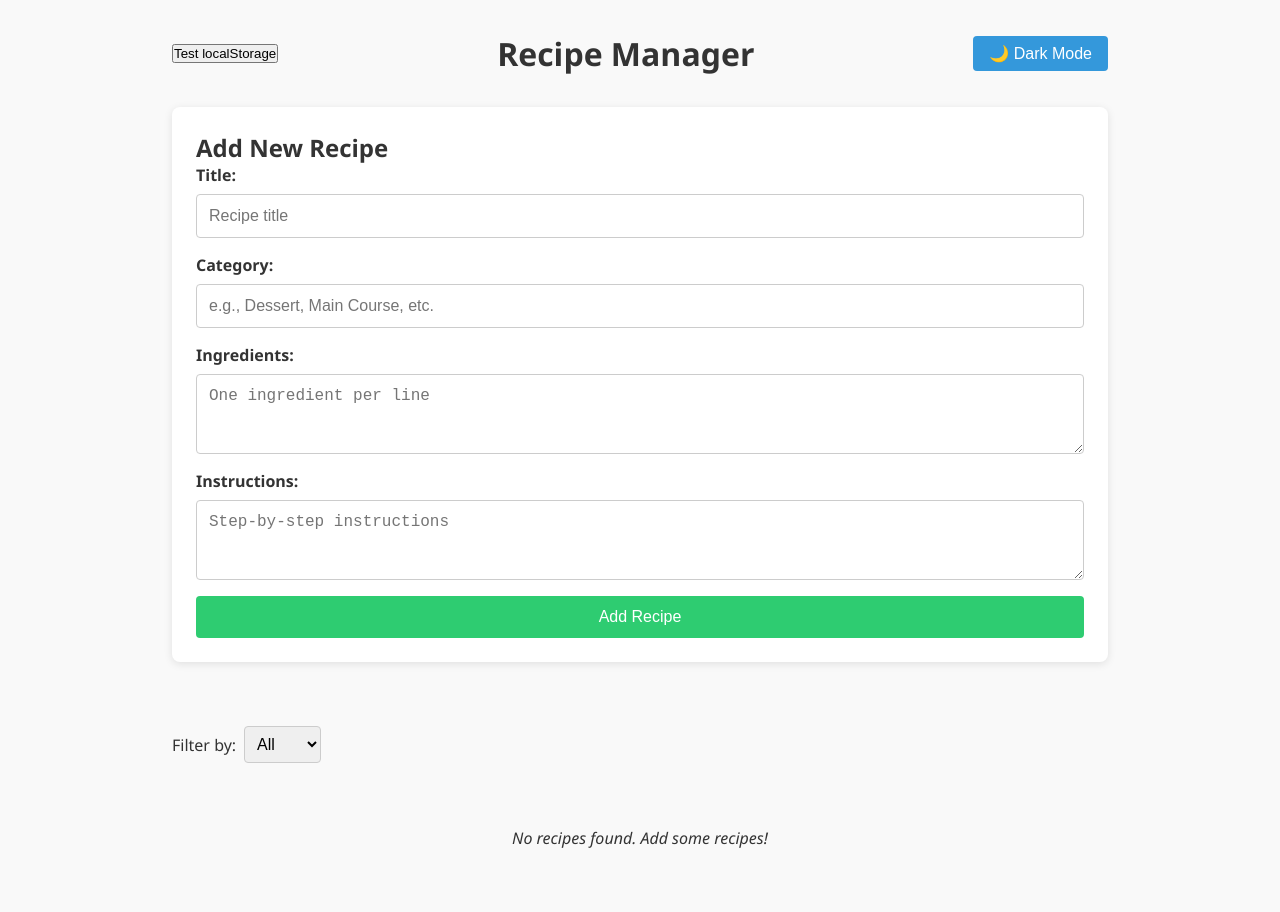
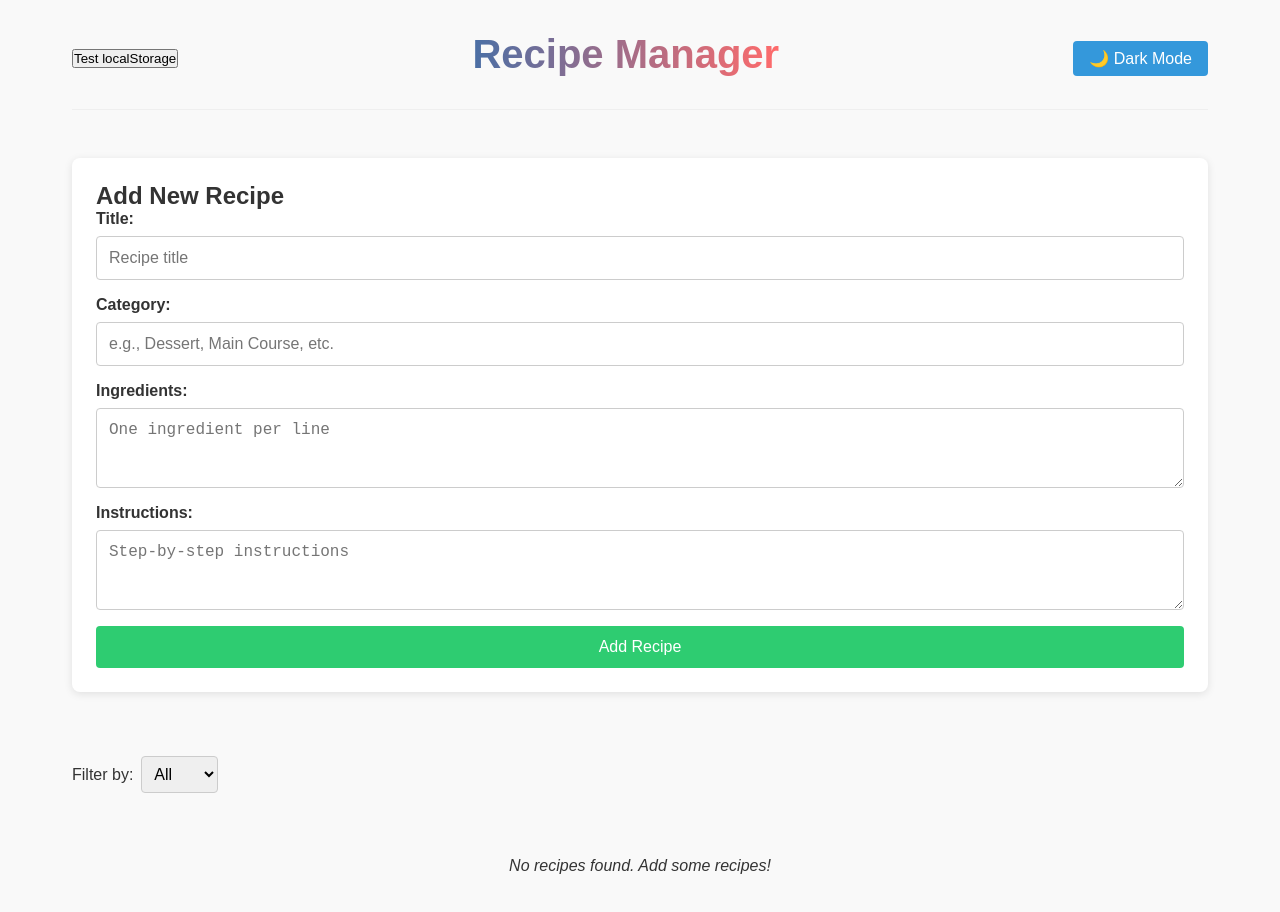
Before and after one commit to UrMjsty/PWeb6, a React (Create React App) app in the folder recipe-manager/: page / in a window 1280 px wide. Shown: the top 912 px of the page. Built offline with nearby package versions, Linux system fonts and the light colour scheme.

Commit message:
add fancy css styles

```diff
--- a/recipe-manager/src/App.css
+++ b/recipe-manager/src/App.css
@@ -205,3 +205,49 @@ main {
   margin: 2rem 0;
   font-style: italic;
 }
+
+       /* Add to App.css */
+       :root {
+         --primary-color: #4a6fa5;
+         --accent-color: #ff6b6b;
+         --light-bg: #f9f9f9;
+         --dark-bg: #1a1a2e;
+         --light-card: #ffffff;
+         --dark-card: #2a2a3c;
+         --light-text: #333333;
+         --dark-text: #e6e6e6;
+         --box-shadow: 0 10px 20px rgba(0,0,0,0.1);
+       }
+
+       .light-mode {
+         background-color: var(--light-bg);
+         color: var(--light-text);
+       }
+
+       .dark-mode {
+         background-color: var(--dark-bg);
+         color: var(--dark-text);
+       }
+
+       .app {
+         max-width: 1200px;
+         margin: 0 auto;
+         padding: 2rem;
+         font-family: 'Poppins', sans-serif;
+       }
+
+       header {
+         margin-bottom: 3rem;
+         border-bottom: 1px solid rgba(150,150,150,0.1);
+         padding-bottom: 1.5rem;
+       }
+
+       header h1 {
+         font-size: 2.5rem;
+         margin-bottom: 0.5rem;
+         background: linear-gradient(90deg, var(--primary-color), var(--accent-color));
+         -webkit-background-clip: text;
+         background-clip: text;
+         color: transparent;
+         display: inline-block;
+       }
```
